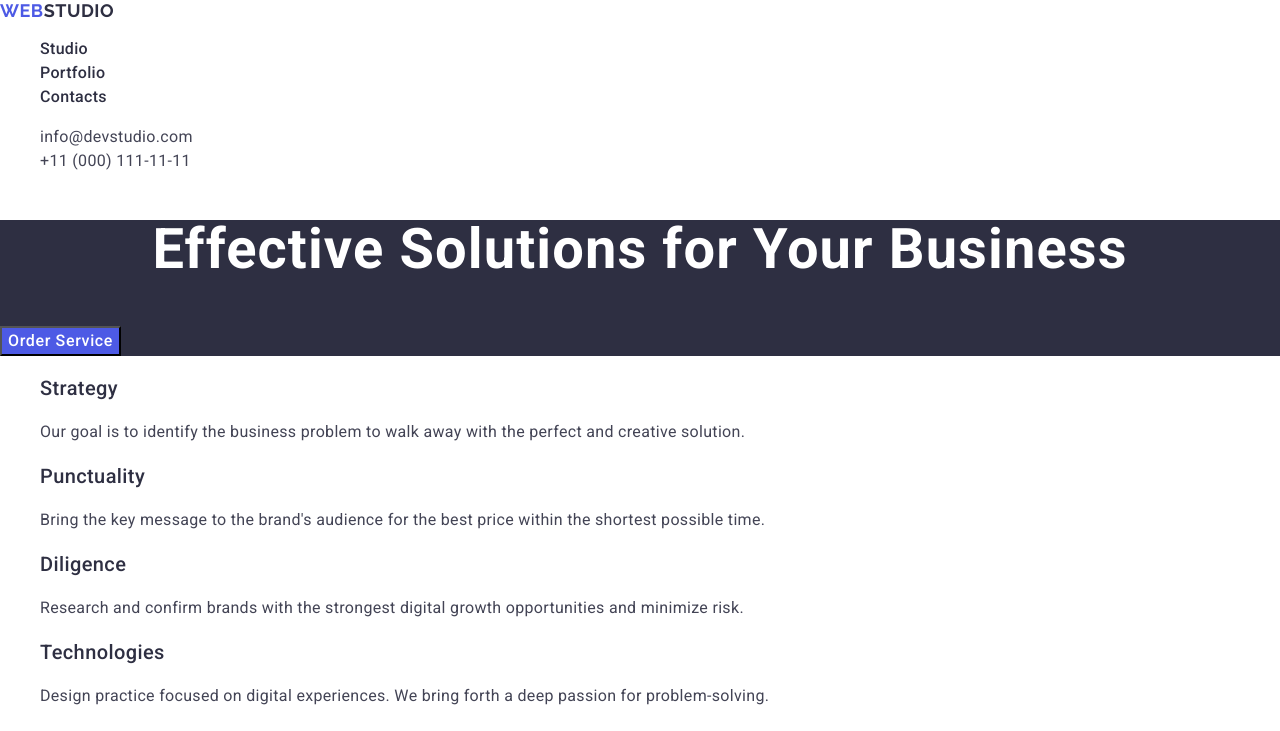
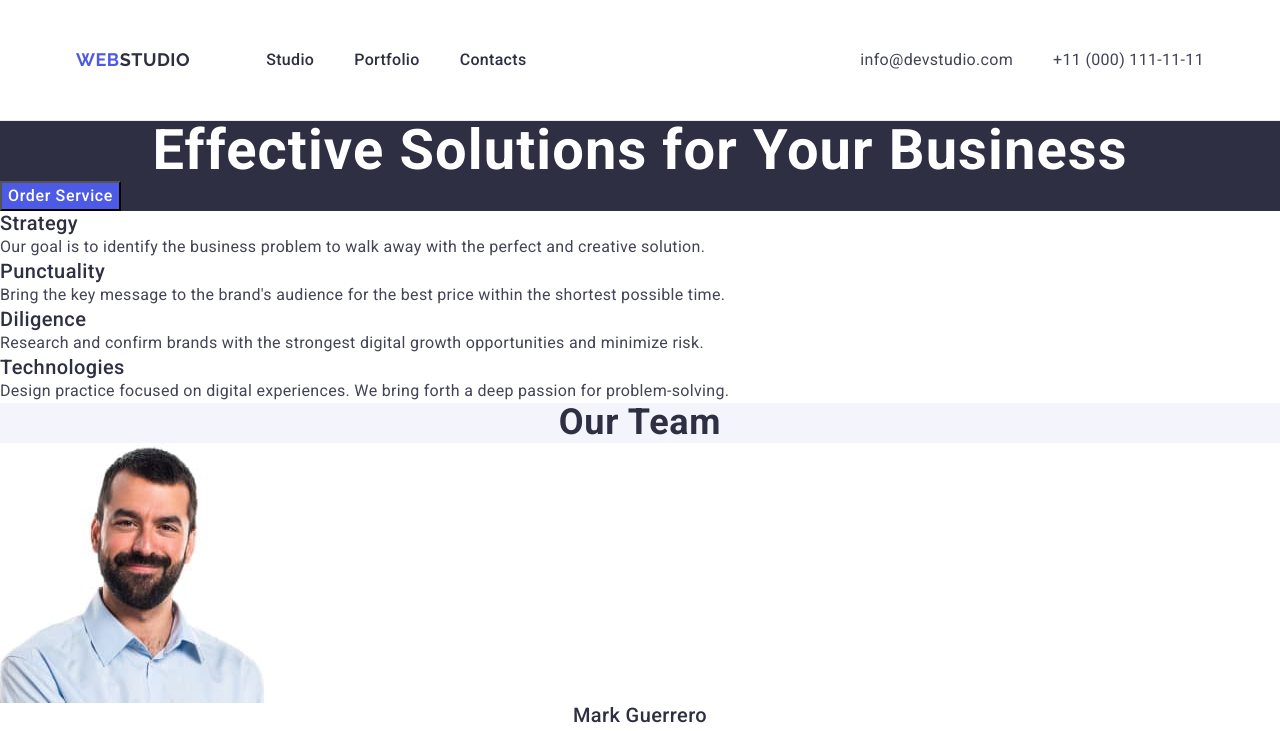
Before and after one commit to Marina4224/goit-markup-hw-03, a plain HTML site: page index.html in a window 1280 px wide. Shown: the top 731 px of the page. Drawn offline with nearby package versions, Linux system fonts and the light colour scheme.

Commit message:
add header

```diff
--- a/css/styles.css
+++ b/css/styles.css
@@ -5,9 +5,29 @@ font-width: 1440px;
 font-height: 3300px;
 }
 
-a, ul {list-style-type: none;}
+p,
+h1,
+h2,
+h3,
+h4, h5, h6 {margin-top: 0;
+    margin-bottom: 0;}
 
-a, ul {text-decoration: none;}
+    ul {margin-top: 0;
+margin-bottom: 0;
+padding-left: 0;}
+
+img {display: block;}
+
+.container {max-width: 1158px;
+    padding: 0 15px ;
+    margin: 0 auto;
+}
+
+ul {list-style-type: none;
+margin: 0;
+padding: 0;}
+
+a {text-decoration: none;}
 
 button {cursor: pointer;
 font-family: Roboto, sans-serif;}
@@ -17,9 +37,15 @@ font-family: Roboto, sans-serif;}
 
 /* #region header */
 
-.header {}
+.header {border-bottom: 1px solid #e7e9fc;}
+.header-container {display: flex;
+    align-items: center;
 
-.nav-header {}
+}
+
+.nav-header {display: flex;
+    align-items: center;
+}
 
 .logo {
     font-family: Raleway, sans-serif;
@@ -29,9 +55,20 @@ font-family: Roboto, sans-serif;}
     letter-spacing: 0.03em;
     text-transform: uppercase;
     color: #4D5AE5;}
+.header-logo {
+    padding: 24px 0;
+margin-right: 76px;}
 .logo-style {
     color: #2E2F42}
-.nav-header-list {}
+
+
+
+.nav-header-list {display: flex;
+    align-items: center;
+gap: 40px;
+padding: 24px 0;
+}
+
 
 
 .nav-header-item {
@@ -39,18 +76,26 @@ font-family: Roboto, sans-serif;}
 }
 
 .item-nav-link {
+    display: block;
+    padding: 24px 0;
     font-weight: 500;
     font-size: 16px;
     line-height: 1.5;
     letter-spacing: 0.02em;
     color: #2e2f42;}
         .item-nav-link:hover, .item-nav-link:focus {color: #404BBF;}
-        .address {font-style: normal}
+        .address {font-style: normal;
+        margin-left: auto;}
 
-        .address-lists {}
+        .address-lists {display: flex;
+            align-items: center;
+            gap: 40px;
+        }
 
         .address-lists-item {}
         .address-link {
+            display: block;
+            padding: 24px 0;
         font-weight: 400;
             font-size: 16px;
             line-height: 1.5;
--- a/index.html
+++ b/index.html
@@ -22,8 +22,9 @@
 
   <body>
     <header class="header">
+      <div class="container header-container">
         <nav class="nav-header">
-        <a class="logo" href="./index.html"
+          <a class="logo header-logo" href="./index.html"
             >Web<span class="logo-style">Studio</span></a
           >
           <ul class="nav-header-list">
@@ -38,6 +39,7 @@
             </li>
           </ul>
         </nav>
+
         <address class="address">
           <ul class="address-lists">
             <li class="address-lists-item">
@@ -52,6 +54,7 @@
             </li>
           </ul>
         </address>
+      </div>
     </header>
     <main>
       <section class="hero">
```
Lines whose indentation alone changed are shown as unchanged.
